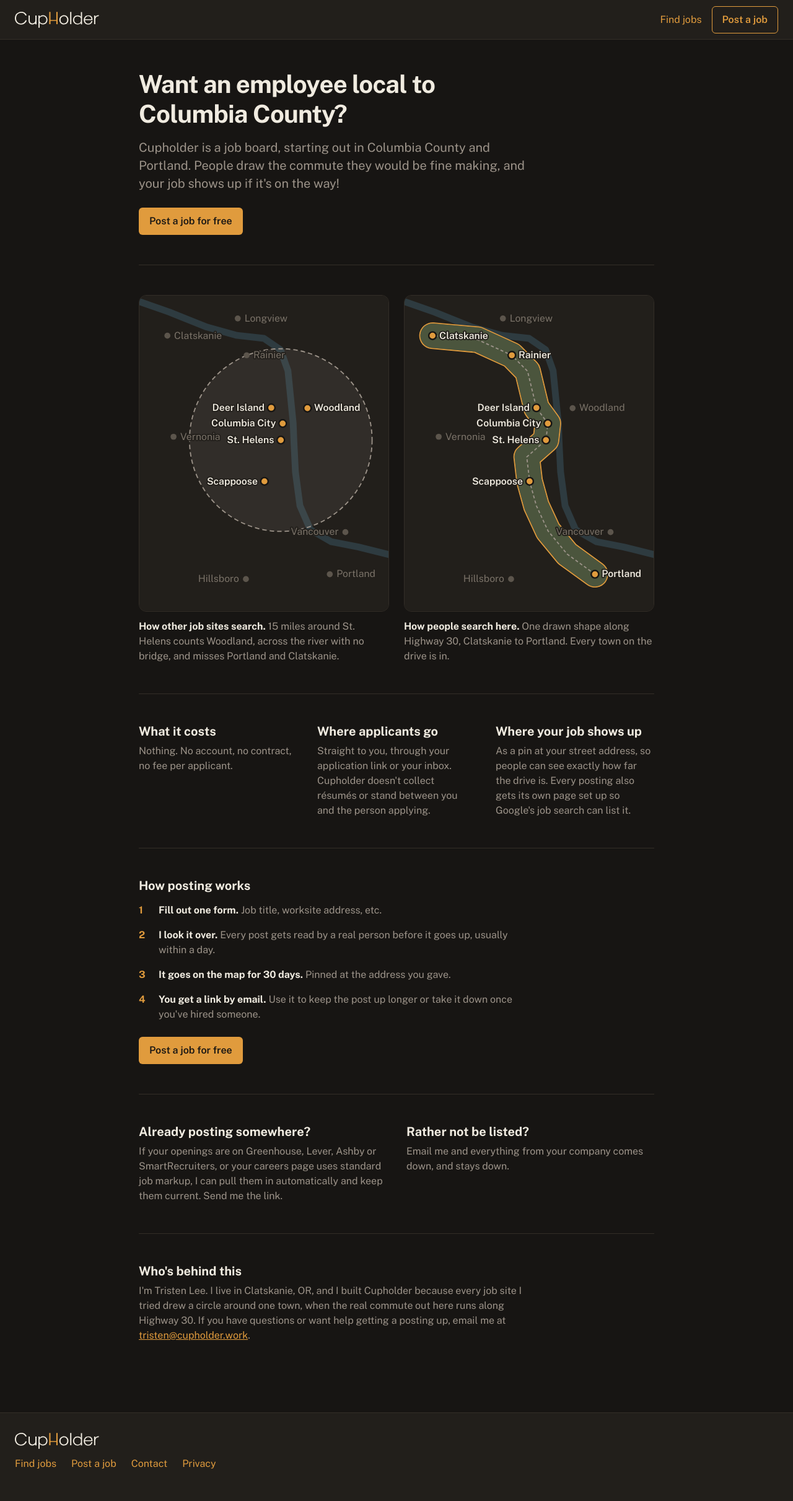
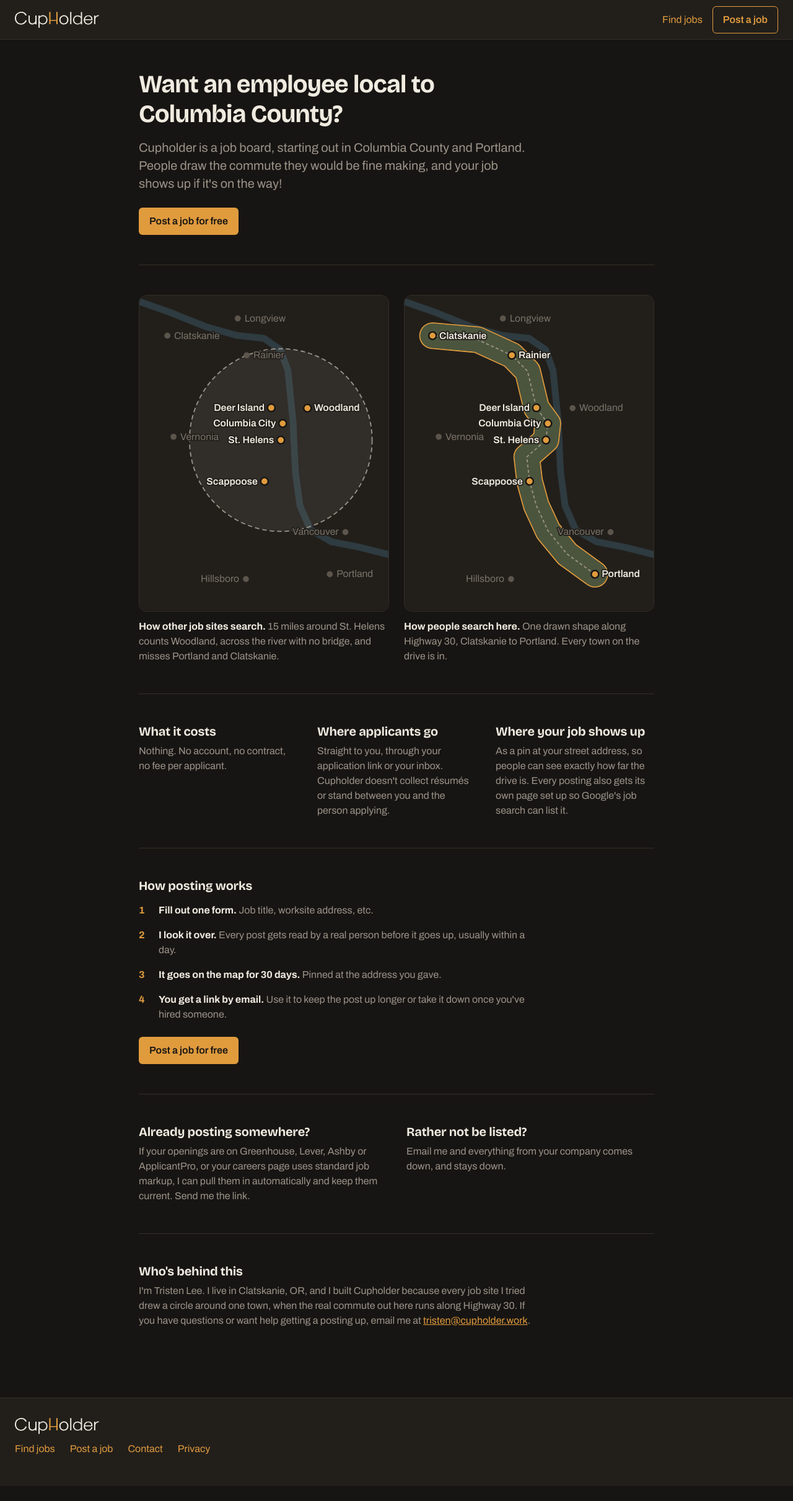
Before and after one commit to tristen-lee/ReDraw, a FastAPI app: page /employers in a window 1280 px wide. Shown: the whole page at 62% size. After the commit the page ends 2346 px from the top, so only its background shows below. Run offline with FastAPI, Linux system fonts and the light colour scheme; data that the repository does not hold is empty; some libraries are stand-ins or nearby versions.

Commit message:
Brand typefaces; declare every env var for Render
Headlines move to Bricolage Grotesque and body text to Archivo, the pair
on the brand board, replacing Public Sans everywhere.

The employer page still listed SmartRecruiters, which was dropped; it now
names ApplicantPro. render.yaml now declares every variable the app reads
so a fresh deploy shows which ones need values.

Co-Authored-By: Claude Opus 5.5 <noreply@anthropic.com>

```diff
--- a/static/admin.html
+++ b/static/admin.html
@@ -6,7 +6,7 @@
     <title>Review queue — Cupholder</title>
     <link rel="icon" href="/favicon.svg" type="image/svg+xml">
     <link rel="preconnect" href="https://fonts.gstatic.com" crossorigin>
-    <link rel="stylesheet" href="https://fonts.googleapis.com/css2?family=Public+Sans:wght@400;600;700&display=swap">
+    <link rel="stylesheet" href="https://fonts.googleapis.com/css2?family=Archivo:wght@400;600;700&family=Bricolage+Grotesque:opsz,wght@12..96,600;12..96,700&display=swap">
     <link rel="stylesheet" href="style.css">
 </head>
 <body class="page">
--- a/static/employers.html
+++ b/static/employers.html
@@ -8,7 +8,7 @@
     <link rel="canonical" href="https://www.cupholder.work/employers">
     <link rel="icon" href="/favicon.svg" type="image/svg+xml">
     <link rel="preconnect" href="https://fonts.gstatic.com" crossorigin>
-    <link rel="stylesheet" href="https://fonts.googleapis.com/css2?family=Public+Sans:wght@400;600;700&display=swap">
+    <link rel="stylesheet" href="https://fonts.googleapis.com/css2?family=Archivo:wght@400;600;700&family=Bricolage+Grotesque:opsz,wght@12..96,600;12..96,700&display=swap">
     <link rel="stylesheet" href="/style.css">
 </head>
 <body class="employers-page">
@@ -70,7 +70,7 @@
     <section class="facts">
         <div>
             <h2>Already posting somewhere?</h2>
-            <p>If your openings are on Greenhouse, Lever, Ashby or SmartRecruiters, or your careers page uses standard job markup, I can pull them in automatically and keep them current. Send me the link.</p>
+            <p>If your openings are on Greenhouse, Lever, Ashby or ApplicantPro, or your careers page uses standard job markup, I can pull them in automatically and keep them current. Send me the link.</p>
         </div>
         <div>
             <h2>Rather not be listed?</h2>
--- a/static/index.html
+++ b/static/index.html
@@ -7,7 +7,7 @@
     <meta name="description" content="Draw the commute you'd actually make and see the jobs inside it. Oregon and Washington. Free for job seekers.">
     <link rel="icon" href="/favicon.svg" type="image/svg+xml">
     <link rel="preconnect" href="https://fonts.gstatic.com" crossorigin>
-    <link rel="stylesheet" href="https://fonts.googleapis.com/css2?family=Public+Sans:wght@400;600;700&display=swap">
+    <link rel="stylesheet" href="https://fonts.googleapis.com/css2?family=Archivo:wght@400;600;700&family=Bricolage+Grotesque:opsz,wght@12..96,600;12..96,700&display=swap">
     <link rel="stylesheet" href="https://unpkg.com/maplibre-gl@5.24.0/dist/maplibre-gl.css"
           integrity="sha384-uTttxo/aOKbdE5RlD/SPzSDoDmNvGlUYPjONi2MN/b7c9HPSvW07OIuyP7uL6jxK" crossorigin="anonymous">
     <link rel="stylesheet" href="style.css">
--- a/static/post.html
+++ b/static/post.html
@@ -6,7 +6,7 @@
     <title>Post a job | Cupholder</title>
     <link rel="icon" href="/favicon.svg" type="image/svg+xml">
     <link rel="preconnect" href="https://fonts.gstatic.com" crossorigin>
-    <link rel="stylesheet" href="https://fonts.googleapis.com/css2?family=Public+Sans:wght@400;600;700&display=swap">
+    <link rel="stylesheet" href="https://fonts.googleapis.com/css2?family=Archivo:wght@400;600;700&family=Bricolage+Grotesque:opsz,wght@12..96,600;12..96,700&display=swap">
     <link rel="stylesheet" href="style.css">
 </head>
 <body class="page">
--- a/static/privacy.html
+++ b/static/privacy.html
@@ -8,7 +8,7 @@
     <link rel="canonical" href="https://www.cupholder.work/privacy">
     <link rel="icon" href="/favicon.svg" type="image/svg+xml">
     <link rel="preconnect" href="https://fonts.gstatic.com" crossorigin>
-    <link rel="stylesheet" href="https://fonts.googleapis.com/css2?family=Public+Sans:wght@400;600;700&display=swap">
+    <link rel="stylesheet" href="https://fonts.googleapis.com/css2?family=Archivo:wght@400;600;700&family=Bricolage+Grotesque:opsz,wght@12..96,600;12..96,700&display=swap">
     <link rel="stylesheet" href="/style.css">
 </head>
 <body class="employers-page">
--- a/static/stats.html
+++ b/static/stats.html
@@ -7,7 +7,7 @@
     <meta name="robots" content="noindex">
     <link rel="icon" href="/favicon.svg" type="image/svg+xml">
     <link rel="preconnect" href="https://fonts.gstatic.com" crossorigin>
-    <link rel="stylesheet" href="https://fonts.googleapis.com/css2?family=Public+Sans:wght@400;600;700&display=swap">
+    <link rel="stylesheet" href="https://fonts.googleapis.com/css2?family=Archivo:wght@400;600;700&family=Bricolage+Grotesque:opsz,wght@12..96,600;12..96,700&display=swap">
     <link rel="stylesheet" href="https://unpkg.com/maplibre-gl@5.24.0/dist/maplibre-gl.css"
           integrity="sha384-uTttxo/aOKbdE5RlD/SPzSDoDmNvGlUYPjONi2MN/b7c9HPSvW07OIuyP7uL6jxK" crossorigin="anonymous">
     <link rel="stylesheet" href="style.css">
--- a/static/style.css
+++ b/static/style.css
@@ -27,13 +27,17 @@ body {
     margin: 0;
     background: var(--bg);
     color: var(--text);
-    font: 16px/1.5 "Public Sans", system-ui, -apple-system, "Segoe UI", sans-serif;
+    font: 16px/1.5 Archivo, system-ui, -apple-system, "Segoe UI", sans-serif;
 }
 
 a { color: var(--brand); }
 a:hover { color: var(--brand-hover); }
 
 h1, h2, h3 { margin: 0; line-height: 1.2; }
+
+/* Headlines only. Its uneven letter widths are what keep the page from reading
+   as a template; everything you actually read stays in Archivo. */
+h1, h2 { font-family: "Bricolage Grotesque", Archivo, system-ui, sans-serif; letter-spacing: -0.01em; }
 
 .meta { margin: 0; color: var(--text-light); font-size: 13px; }
 
@@ -248,7 +252,7 @@ body.drawing .pin { pointer-events: none; }
     place-items: center;
     padding: 0;
     border: 0;
-    font: 600 13px/1 "Public Sans", system-ui, sans-serif;
+    font: 600 13px/1 Archivo, system-ui, sans-serif;
     font-style: normal;
     cursor: pointer;
 }
@@ -614,7 +618,7 @@ form button:disabled { background: var(--border-strong); color: var(--text); cur
 .compare .corridor-edge { fill: none; stroke: var(--brand); stroke-linecap: round; stroke-linejoin: round; }
 .compare .town-in { fill: var(--brand); stroke: var(--bg); stroke-width: 2; }
 .compare .town-out { fill: #5C554C; }
-.compare text { font: 600 13px "Public Sans", system-ui, sans-serif; paint-order: stroke; stroke: var(--bg-raised); stroke-width: 3px; stroke-linejoin: round; }
+.compare text { font: 600 13px Archivo, system-ui, sans-serif; paint-order: stroke; stroke: var(--bg-raised); stroke-width: 3px; stroke-linejoin: round; }
 .compare .label-in { fill: var(--text); }
 .compare .label-out { fill: #7A7268; font-weight: 400; }
 
--- a/templates/job.html
+++ b/templates/job.html
@@ -9,7 +9,7 @@
     {% if noindex %}<meta name="robots" content="noindex,follow">{% endif %}
     <link rel="icon" href="/favicon.svg" type="image/svg+xml">
     <link rel="preconnect" href="https://fonts.gstatic.com" crossorigin>
-    <link rel="stylesheet" href="https://fonts.googleapis.com/css2?family=Public+Sans:wght@400;600;700&display=swap">
+    <link rel="stylesheet" href="https://fonts.googleapis.com/css2?family=Archivo:wght@400;600;700&family=Bricolage+Grotesque:opsz,wght@12..96,600;12..96,700&display=swap">
     <link rel="stylesheet" href="/style.css">
     {% if structured_data %}
     <script type="application/ld+json">{{ structured_data | safe }}</script>
--- a/templates/manage.html
+++ b/templates/manage.html
@@ -9,7 +9,7 @@
     <meta name="referrer" content="no-referrer">
     <link rel="icon" href="/favicon.svg" type="image/svg+xml">
     <link rel="preconnect" href="https://fonts.gstatic.com" crossorigin>
-    <link rel="stylesheet" href="https://fonts.googleapis.com/css2?family=Public+Sans:wght@400;600;700&display=swap">
+    <link rel="stylesheet" href="https://fonts.googleapis.com/css2?family=Archivo:wght@400;600;700&family=Bricolage+Grotesque:opsz,wght@12..96,600;12..96,700&display=swap">
     <link rel="stylesheet" href="/style.css">
 </head>
 <body class="page">
```
Also changed, not shown: render.yaml (+12 -0 lines).
